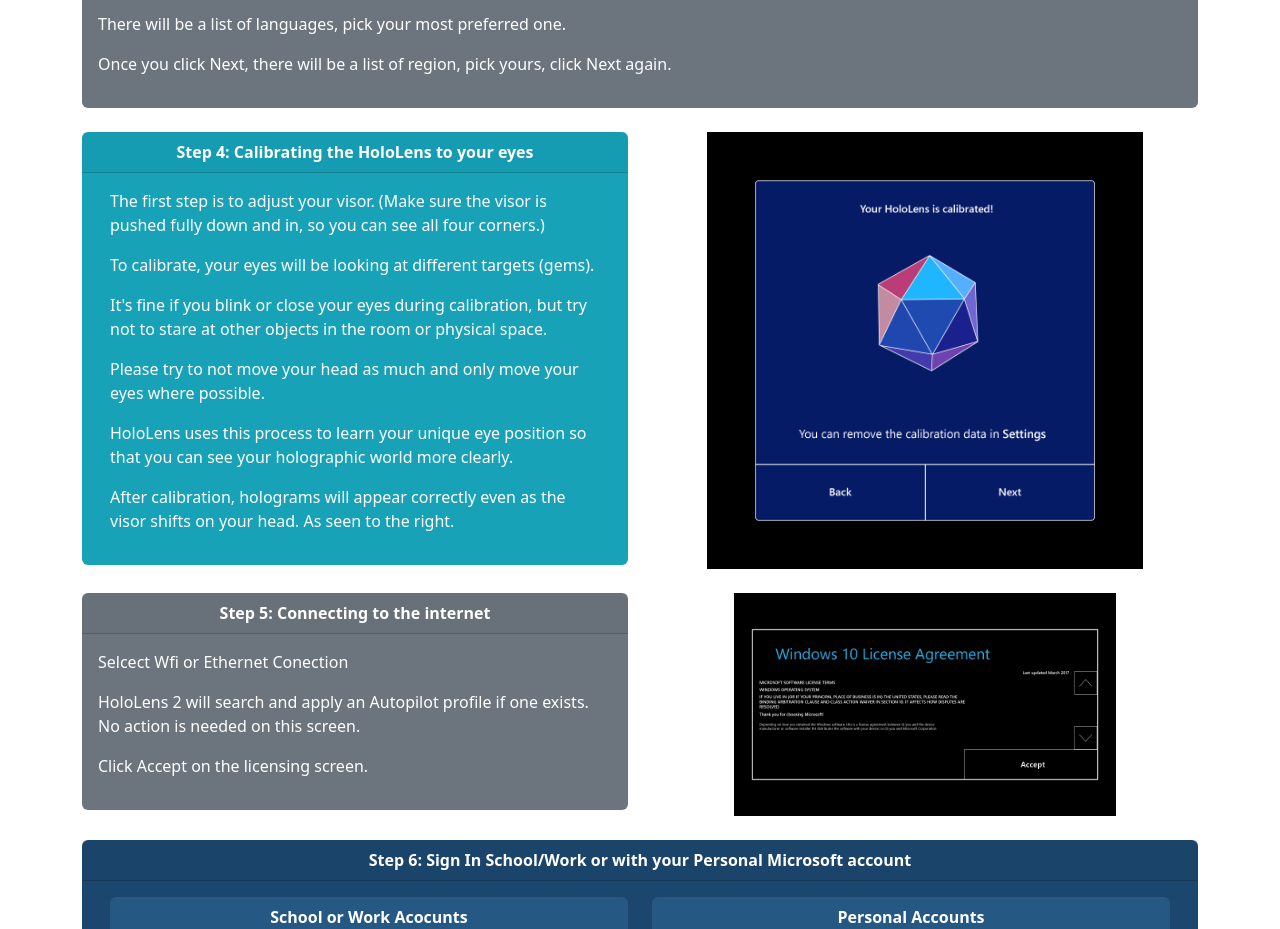
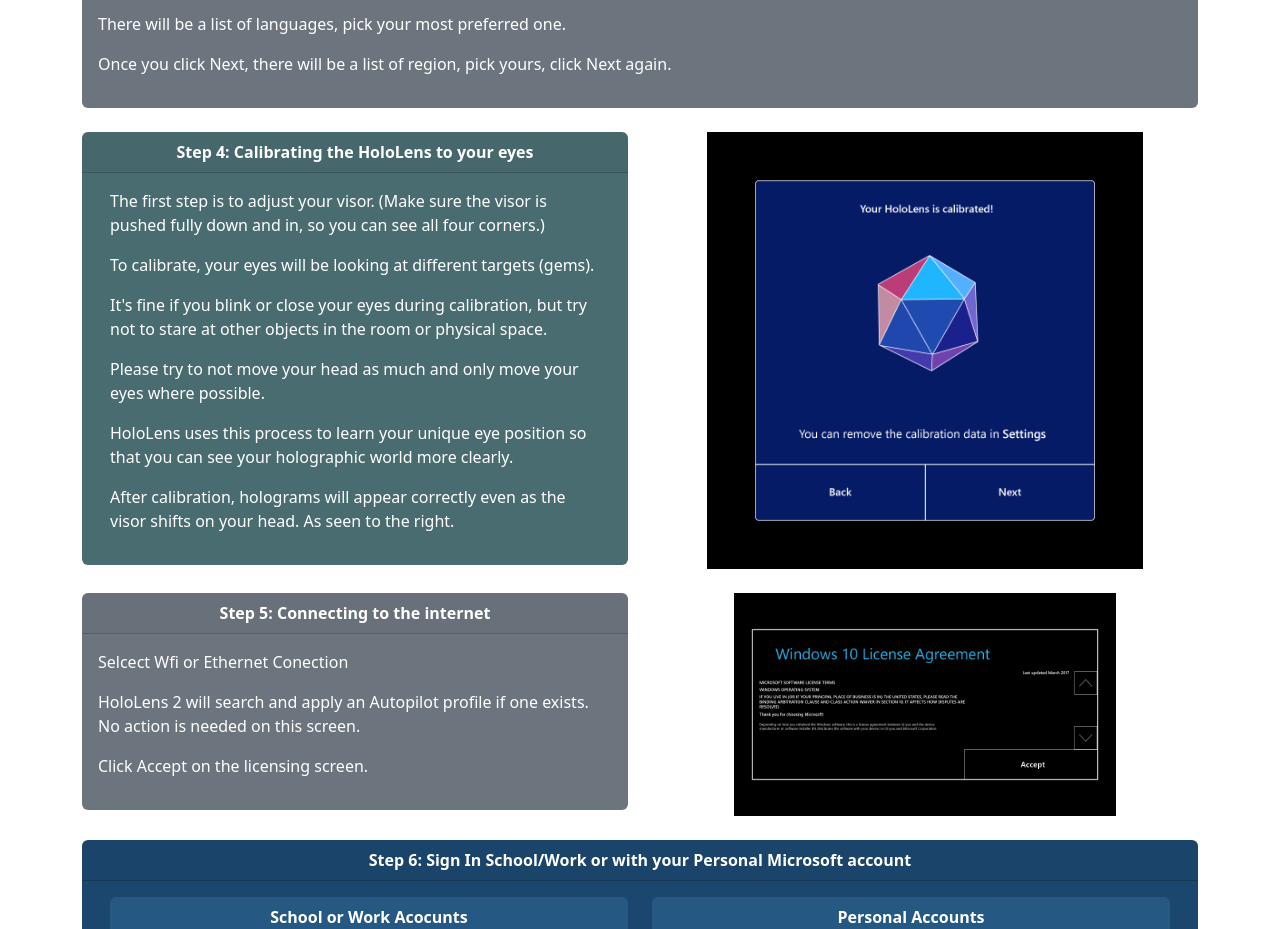
Before and after one commit to Avanade/opentechinternship, a React (Create React App) app in the folder riona/website-qr-code-project/set-up-headset/: page /step-by-step in a window 1280 px wide. Shown: the part 1160-2089 px from the top of the page. Built offline with nearby package versions, Linux system fonts and the light colour scheme.

Commit message:
Fixng important colour, its still not giving an important vibe.
Signed-off-by: Riona John (c) <riona.john@avanade.com>

```diff
--- a/riona/website-qr-code-project/set-up-headset/src/css_componets/card_css.css
+++ b/riona/website-qr-code-project/set-up-headset/src/css_componets/card_css.css
@@ -7,7 +7,7 @@
 
 .Important{
     color: #fff;
-    background-color: #17a2b8;
+    background-color: #496c71;
     border: #677b8d;
     text-align: left;
 }
```
